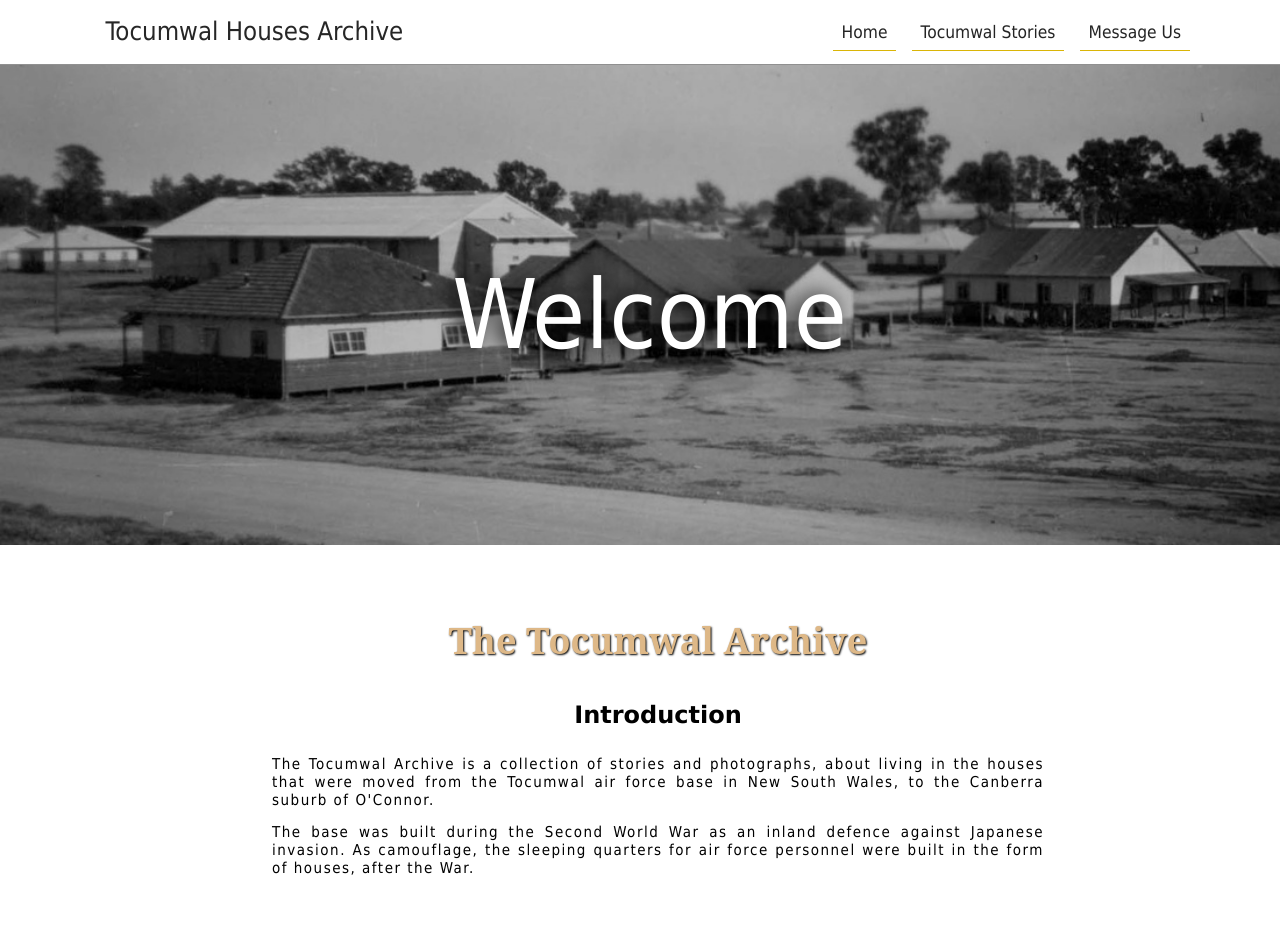
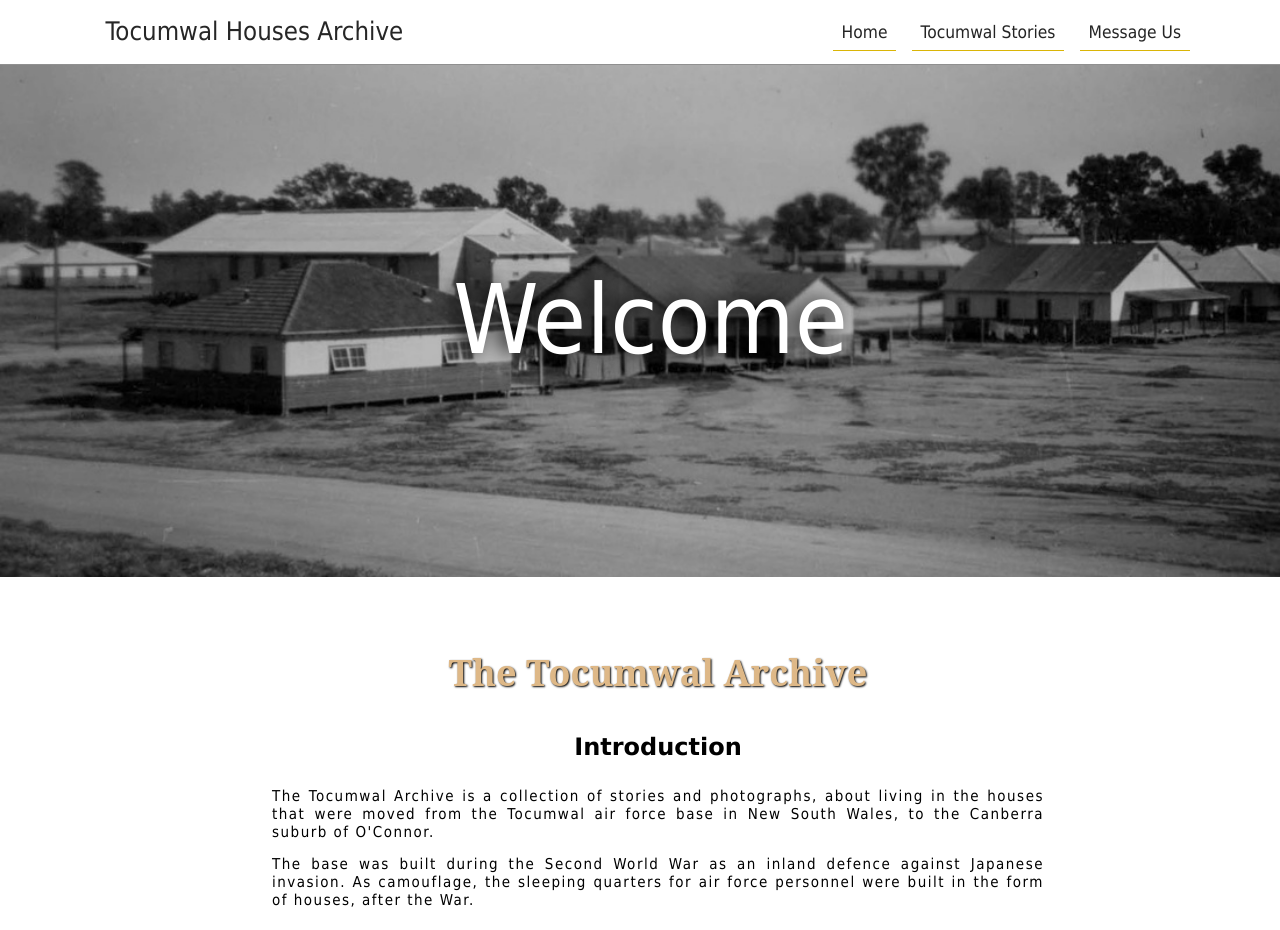
Before and after one commit to hluce1/Front-end-Website-Project, a Jekyll site: the page website/index.html, which Jekyll copies as it is, in a window 1280 px wide. Shown: the top 930 px of the page. Built offline with Jekyll 4.4.1, drawn with Linux system fonts in a browser that asks for light colours; some of the changed text lies outside the part shown.

Commit message:
QOL changes and accessibility changes.

```diff
--- a/website/assets/css/styles.css
+++ b/website/assets/css/styles.css
@@ -171,11 +171,16 @@
      min-height: 30em;
      position: relative;
      display: block;
-     padding: 10em;
+     padding: 1em;
      background-attachment: fixed;
      background-position: center;
      background-repeat: no-repeat;
      background-size: cover;
+}
+.hero-text {
+     min-height: 30em;
+     position: relative;
+     display: block;
 }
 /* Stop parallax scrolling for tablet and below devices */
  @media only screen and (max-device-width: 900px) {
@@ -192,7 +197,7 @@
      .parallax-image2 {
          background-image: url(../images/content_two.jpg);
          height: 6em;
-         min-height: 19em;
+         min-height: 7em;
          margin-bottom: 4em;
          position: relative;
          display: block;
@@ -202,6 +207,12 @@
          background-repeat: no-repeat;
          background-size: cover;
     }
+     .stories-text {
+         min-height: 7em;
+         margin-bottom: 4em;
+         position: relative;
+         display: block;
+     }
 }
 /* End of query */
 /* Change mid image at tablet and below */
@@ -214,6 +225,12 @@
          background-position: center;
          background-size: cover;
     }
+     .stories-text {
+         min-height: 19em;
+         margin-bottom: 4em;
+         position: relative;
+         display: block;
+     }
 }
 /* End of query */
 /* Make the middle image smaller at tablet and below */
@@ -234,8 +251,13 @@
  #stories-wrapper {
      text-align: center;
      position: absolute;
-     top: 50%;
+     top: 1%;
      transform: translate(-50%, -50%);
+}
+@media screen and (max-width: 900px) {
+    #stories-wrapper {
+        top: 30%;
+    }
 }
  .parallax-header, .parallax-header2 {
      font-size: 6em;
@@ -334,7 +356,6 @@
  @media screen and (max-width: 1460px) {
      .parallax-header, .parallax-header2 {
          font-size: 6em;
-         margin-top: 0.9em;
     }
 }
  @media screen and (max-width: 768px) {
@@ -344,7 +365,7 @@
     }
 }
 /* End of query */
-@media screen and (max-width: 768px) {
+@media screen and (max-width: 900px) {
      .parallax-header2 {
          font-size: 4em;
     }
@@ -517,6 +538,7 @@
      align-items: center;
      margin-top: 2em;
      padding: 5em 14em 6em 15em;
+         margin-bottom: 2em;
 }
 /* Move the content to a better position */
  @media (max-width: 1920px) and (max-height: 1080px) {
@@ -802,10 +824,11 @@
  .contact-heading {
      text-align: center;
      color: burlywood;
-     font-size: 2em;
+     font-size: 2.4em;
      margin-bottom: 40px;
      font-family: 'Roboto', sans-serif;
      text-shadow: 1px 1px 0px black;
+     margin-right: 2em;
 }
 /* Apply a smaller heading for mobiles */
  @media screen and (max-width: 363px) {
--- a/website/index.html
+++ b/website/index.html
@@ -29,9 +29,12 @@
       </header>
       <main>
          <!-- Hero image -->
-         <div class="hero-image" role="img" aria-label="A wide shot of the Tocumwal houses in black and white" Title="Welcome to the Tocumwal Houses Archive">
-            <div id="welcome-wrapper">
-               <h1 class="parallax-header">Welcome</h1>
+         <!-- <div class="hero-image" role="img" aria-label="A wide shot of the Tocumwal houses in black and white" Title="Welcome to the Tocumwal Houses Archive"> -->
+         <div class="hero-image" aria-hidden="true">
+            <div class="hero-text">
+               <div id="welcome-wrapper">
+                  <h1 class="parallax-header">Welcome</h1>
+               </div>
             </div>
          </div>
          <!-- Flex container for into -->
@@ -74,9 +77,12 @@
          </div>
          <!-- End of into content -->
          <!-- Second parallax scrolling image -->
-         <div id="Stories" class="parallax-image2" role="img" aria-label="A wide shot of a house from the Tocumwal Archive" title="Tocumwal Stories from the ACT Heritage Library">
-            <div id="stories-wrapper" class="stories-background">
-               <h1 class="parallax-header2">Tocumwal Stories</h1>
+         <!-- <div id="Stories" class="parallax-image2" role="img" aria-label="A wide shot of a house from the Tocumwal Archive" title="Tocumwal Stories from the ACT Heritage Library"> -->
+         <div id="Stories" class="parallax-image2" aria-hidden="true">
+            <div class="stories-text">
+               <div id="stories-wrapper">
+                  <h1 class="parallax-header2">Tocumwal Stories</h1>
+               </div>
             </div>
          </div>
          <!-- Middle content -->
@@ -85,7 +91,7 @@
             <div>
                <div class="block">
                   <div class="block-image">
-                     <img src="assets/images/contentthree.jpg" class="middle-image1" alt="Soldiers resting inside the barracks." title="The Darryl McIntyre and Noel Flanagan story" >
+                     <img src="assets/images/contentthree.jpg" class="middle-image1" alt="">
                   </div>
                   <div class="block-content">
                      <h2 class="story-heading">Dr Darryl McIntyre and Noel Flanagan:</h2>
@@ -99,7 +105,7 @@
             <div>
                <div class="block">
                   <div class="block-image">
-                     <img src="assets/images/contentfive.jpg" class="middle-image2" alt="Front porch of a Tocumwal house in O'Connor." title="The Sylvia Glenndenning story" >
+                     <img src="assets/images/contentfive.jpg" class="middle-image2" alt="">
                   </div>
                   <div class="block-content">
                      <h2 class="story-heading">Sylvia Glenndenning:</h2>
@@ -115,7 +121,7 @@
             <div>
                <div class="block">
                   <div class="block-image">
-                     <img src="assets/images/contentfour.jpg" class="middle-image3" alt="Front yard of a Tocumwal house in O'Connor." title="The Sylvia Hollier story" >
+                     <img src="assets/images/contentfour.jpg" class="middle-image3" alt="">
                   </div>
                   <div class="block-content">
                      <h2 class="story-heading">Sylvia Hollier:</h2>
@@ -129,12 +135,12 @@
             <div>
                <div class="block">
                   <div class="block-image">
-                     <img src="assets/images/contentone.jpg" class="middle-image4" title="The Andrew Morris story" alt="Tocumwal Houses in Ainslie. ACT HL.">
+                     <img src="assets/images/contentone.jpg" class="middle-image4" alt="">
                   </div>
                   <div class="block-content">
                      <h2 class="story-heading">Andrew Morris:</h2>
                      <p class="content2">
-                        We arrived in Australia in 1966 and bought this house in Quinn Street, O'Connor. The house, a Tocumwal type, had a huge back yard. There were all types of fruit trees, pencil pines and nut trees growing. But it was the large block off the beaten track that attracted me. (contriubted 1996)
+                        We arrived in Australia in 1966 and bought this house in Quinn Street, O'Connor. The house, a Tocumwal type, had a huge back yard. There were all types of fruit trees, pencil pines and nut trees growing. But it was the large block off the beaten track that attracted me. (contributed 1996)
                      </p>
                   </div>
                </div>
@@ -144,20 +150,21 @@
          <!-- Contact From -->
          <div class="contact-background" id="Contact">
             <header>
-               <h2 class="contact-heading">Message us your questions!</h2>
+               <h1 class="contact-heading">Message us your questions!</h1>
             </header>
             <section id="form">
-               <h3 class="secondary-heading" aria-hidden="true"> Message Form </h3>
+               <h2 class="secondary-heading" aria-hidden="true"> Message Form </h2>
                <div class="contact-wrap">
                   <article>
-                     <h4 class="secondary-heading" aria-hidden="true"> Contact Information and Questions </h4>
+                     <h3 class="secondary-heading" aria-hidden="true"> Contact Information and Questions </h3>
                      <!-- On click, the submit button will take users to the top of the page -->
                      <form action="#Home">
                         <div class="align-required">Required fields indicated by: (required)<span class="required">*</span></div>
                         <div class="form-spacing">
-                           <label class="form-field">First name (required)<span class="required" title="This field is required.">*</span></label>
+                           <label for="first_name" class="form-field">First name (required)<span class="required" title="This field is required.">*</span></label>
                            <input
                               name="contact_name"
+                              id="first_name"
                               class="form-area"
                               type="text"
                               placeholder="Enter your first name."
@@ -189,9 +196,10 @@
                               />
                         </div>
                         <div class="form-spacing">
-                           <label class="form-field">Your questions (required)<span class="required" title="This field is required.">*</span></label>
+                           <label for="contact" class="form-field">Your questions (required)<span class="required" title="This field is required.">*</span></label>
                            <textarea
                               name="contact_questions"
+                              id="contact"
                               class="form-area"
                               maxlength="500"
                               placeholder="Enter your questions (500 character limit)."
```
